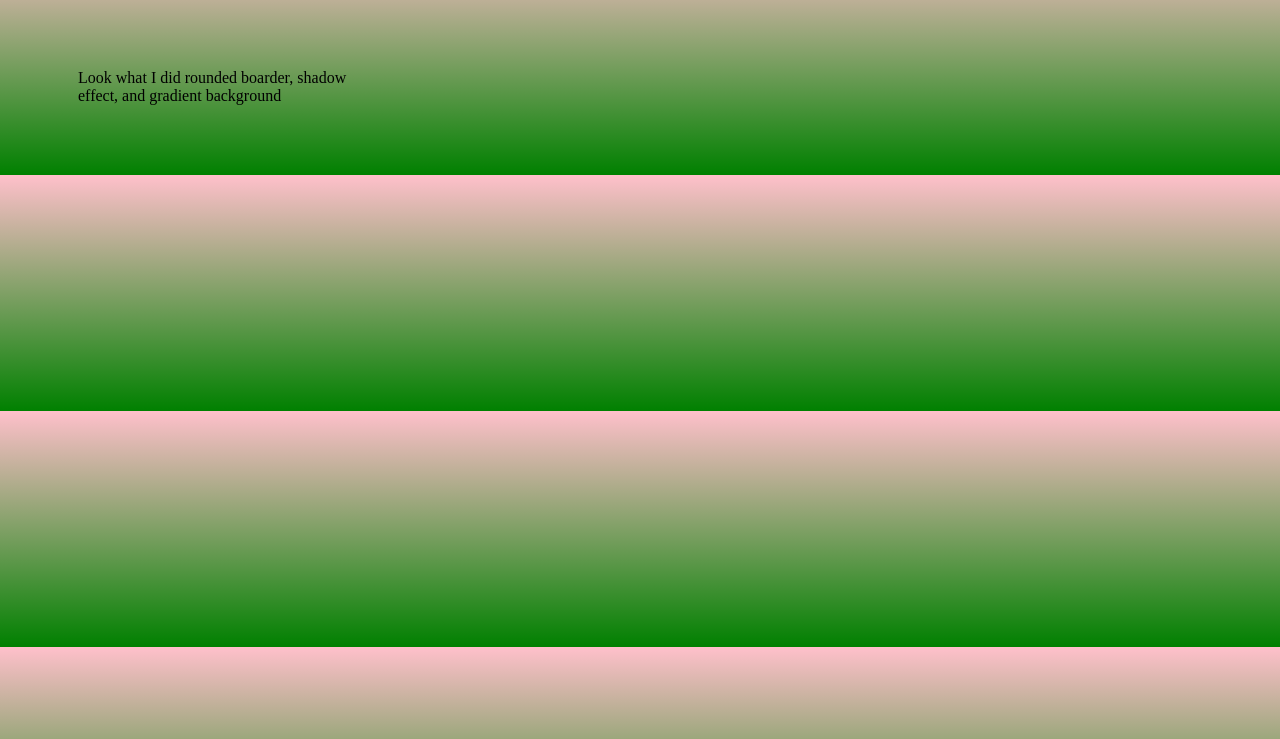
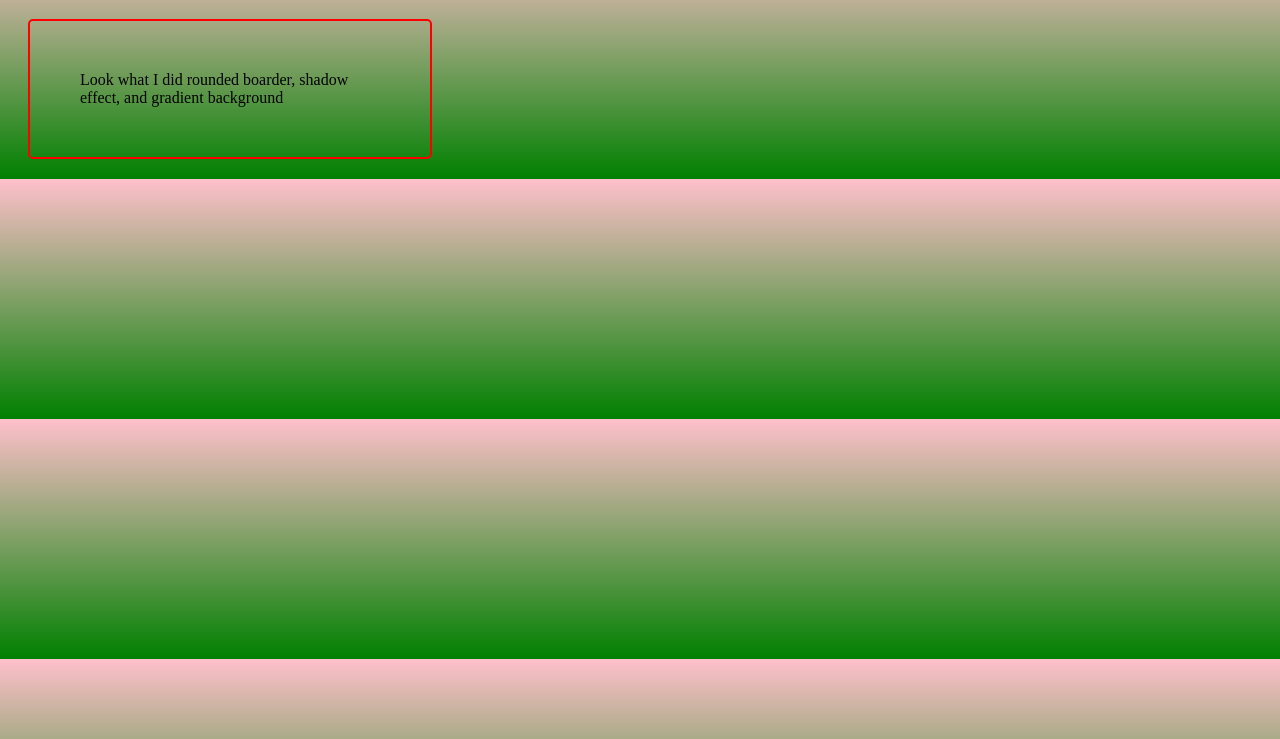
Before and after one commit to ElizedRivera/2a-Webpage-3, a plain HTML site: page index.html in a window 1280 px wide. Shown: the part 61-800 px from the top of the page. Drawn offline with Linux system fonts and the light colour scheme.

Commit message:
Update mystyle.css

```diff
--- a/mystyle.css
+++ b/mystyle.css
@@ -10,7 +10,7 @@ h1 {
 
 #css {
   width: 300px;
-  border: 2px #000;
+  border: 2px solid red;
   border-radius: 5px;
   padding: 50px;
   margin: 20px;
```
